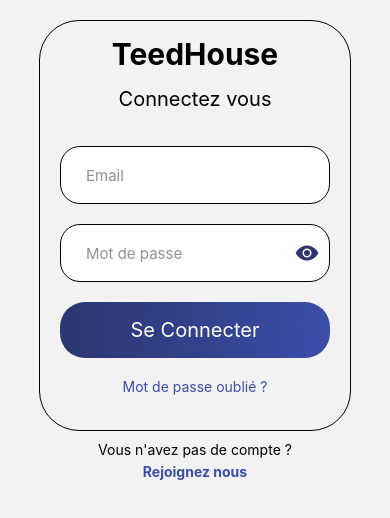
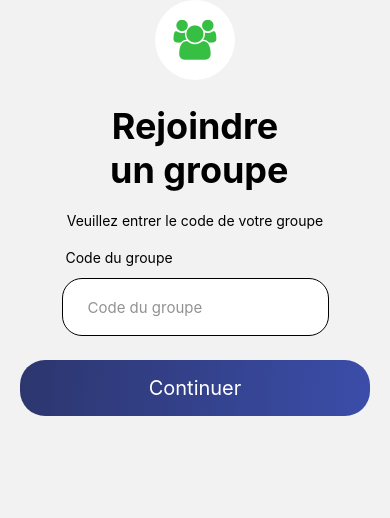
Before and after one commit to Teed-Corp/teedhouse, a React Native app: screen /JoinGroupPage in a window 390 px wide. Shown: the top 518 px of the page. Built offline with nearby package versions, Linux system fonts and the light colour scheme.

Commit message:
FEAT: creation de la page rejoindre un groupe

```diff
--- a/App.tsx
+++ b/App.tsx
@@ -1,14 +1,16 @@
 import ChooseGroupPage from "@app/screens/chooseGroup/ChooseGroupPage";
+import CreateGroupPage from "@app/screens/group/CreateGroupPage";
+import JoinGroupPage from "@app/screens/group/JoinGroupPage";
 import LoginPage from "@app/screens/login/LoginPage";
 import { NavigationContainer } from "@react-navigation/native";
 import { createNativeStackNavigator } from "@react-navigation/native-stack";
 import { SafeAreaProvider } from "react-native-safe-area-context";
-import CreateGroupPage from "@app/screens/group/CreateGroupPage";
 
 export type RootStackParamList = {
   LoginPage: undefined;
   ChooseGroupPage: undefined;
   CreateGroupPage: undefined;
+  JoinGroupPage: undefined;
 };
 
 const Stack = createNativeStackNavigator<RootStackParamList>();
@@ -24,6 +26,7 @@ export default function App() {
           <Stack.Screen name="LoginPage" component={LoginPage} />
           <Stack.Screen name="ChooseGroupPage" component={ChooseGroupPage} />
           <Stack.Screen name="CreateGroupPage" component={CreateGroupPage} />
+          <Stack.Screen name="JoinGroupPage" component={JoinGroupPage} />
         </Stack.Navigator>
       </NavigationContainer>
     </SafeAreaProvider>
--- /dev/null
+++ b/app/screens/group/JoinGroupPage.tsx
@@ -0,0 +1,108 @@
+import HeaderIcon from "@app/components/Content/HeaderIcon";
+import HeaderTitle from "@app/components/Content/HeaderTitle";
+import Divider from "@app/components/Divider";
+import AppButton from "@app/components/Inputs/AppButton";
+import CustomTextField from "@app/components/Inputs/CustomTextField";
+import { Formik } from "formik";
+import React, { useState } from "react";
+import {
+  KeyboardAvoidingView,
+  ScrollView,
+  StyleSheet,
+  Text,
+  View,
+} from "react-native";
+import { SafeAreaView } from "react-native-safe-area-context";
+import * as Yup from "yup";
+
+const JoinGroupPage = () => {
+  const [groupCode, setGroupCode] = useState("");
+
+  const validationSchema = Yup.object().shape({
+    groupCode: Yup.string()
+      .required("Un code est requis")
+      .min(6, "Le code doit contenir au moins 6 caractères"),
+  });
+
+  return (
+    <SafeAreaView>
+      <KeyboardAvoidingView behavior="height">
+        <Formik
+          initialValues={{ groupCode }}
+          validationSchema={validationSchema}
+          onSubmit={() => {
+            console.log("ok");
+          }}
+        >
+          {({ values, touched, handleChange, handleSubmit, errors }) => (
+            <View style={styles.container}>
+              <ScrollView
+                showsVerticalScrollIndicator={false}
+                contentContainerStyle={styles.content}
+              >
+                <HeaderIcon icon="users" />
+                <Divider height={24} />
+                <HeaderTitle value={"Rejoindre\n un groupe"} />
+                <Divider height={20} />
+                <Text style={styles.text}>
+                  Veuillez entrer le code de votre groupe
+                </Text>
+                <Divider height={20} />
+                <CustomTextField
+                  value={values.groupCode}
+                  onChangeEvent={(value) => {
+                    handleChange("groupCode")(value);
+                    setGroupCode(value);
+                  }}
+                  placeHolderValue="Code du groupe"
+                  displayTopPlaceHolder
+                />
+                {errors.groupCode && touched.groupCode && (
+                  <View style={styles.errorContainer}>
+                    <Text style={styles.errorText}>{errors.groupCode}</Text>
+                  </View>
+                )}
+                <Divider height={24} />
+                <AppButton
+                  title="Continuer"
+                  onPressEvent={() => {
+                    handleSubmit();
+                  }}
+                />
+              </ScrollView>
+            </View>
+          )}
+        </Formik>
+      </KeyboardAvoidingView>
+    </SafeAreaView>
+  );
+};
+
+const styles = StyleSheet.create({
+  container: {
+    width: "100%",
+    height: "100%",
+    paddingHorizontal: 20,
+  },
+  content: {
+    justifyContent: "center",
+    alignItems: "center",
+    flexGrow: 1,
+  },
+  text: {
+    fontSize: 14,
+    textAlign: "center",
+  },
+  errorContainer: {
+    width: "100%",
+    justifyContent: "flex-start",
+    alignItems: "flex-start",
+  },
+  errorText: {
+    color: "red",
+    marginLeft: 4,
+    marginTop: 5,
+  },
+});
+
+export default JoinGroupPage;
```
